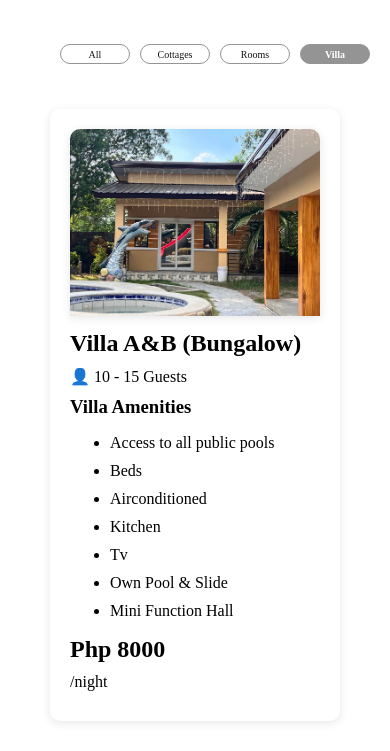
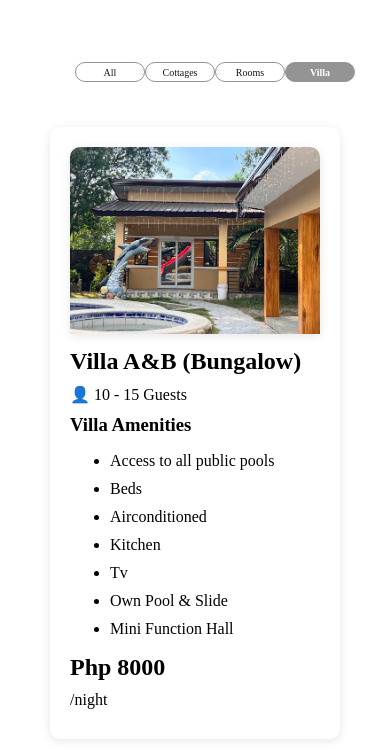
Before and after one commit to yaanocampo/Gemwell-Adventure-Resort-VRooms, a plain HTML site: page index.html in a window 390 px wide. Shown: the part 300-1051 px from the top of the page. Drawn offline with Linux system fonts and the light colour scheme; a web font is replaced by a local one.

Commit message:
Add files via upload

```diff
--- a/css/ARooms.css
+++ b/css/ARooms.css
@@ -331,7 +331,7 @@ body {
     }
 
     .navbar, .navbar2 {
-        flex-direction: row;
+        flex-direction: column;
         height: auto;
     }
 
@@ -341,7 +341,7 @@ body {
     }
 
     .nav-links2 li {
-        margin: 0 5px; /* Space between links */
+        margin: 0 0px; /* Space between links */
         font-family: "DINOT-REGULAR";
     }
 
```
